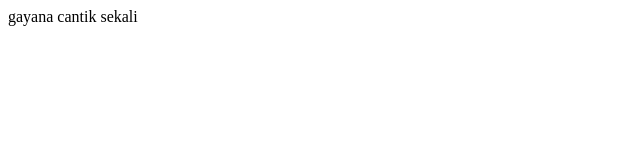
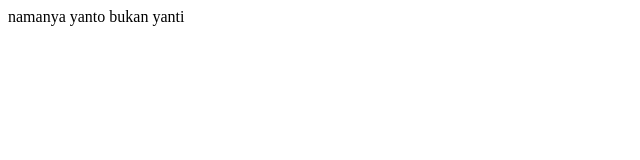
Before and after one commit to ghayoung05/tugas-html-prtemuan1, a plain HTML site: page index.html in a window 1280 px wide. Shown: the full height of the page, 0-640 px from the left. Drawn offline with Linux system fonts and the light colour scheme.

Commit message:
nama yanto

```diff
--- a/index.html
+++ b/index.html
@@ -6,6 +6,6 @@
     <title>Document</title>
 </head>
 <body>
-    gayana cantik sekali
+    namanya yanto bukan yanti
 </body>
 </html>
```
